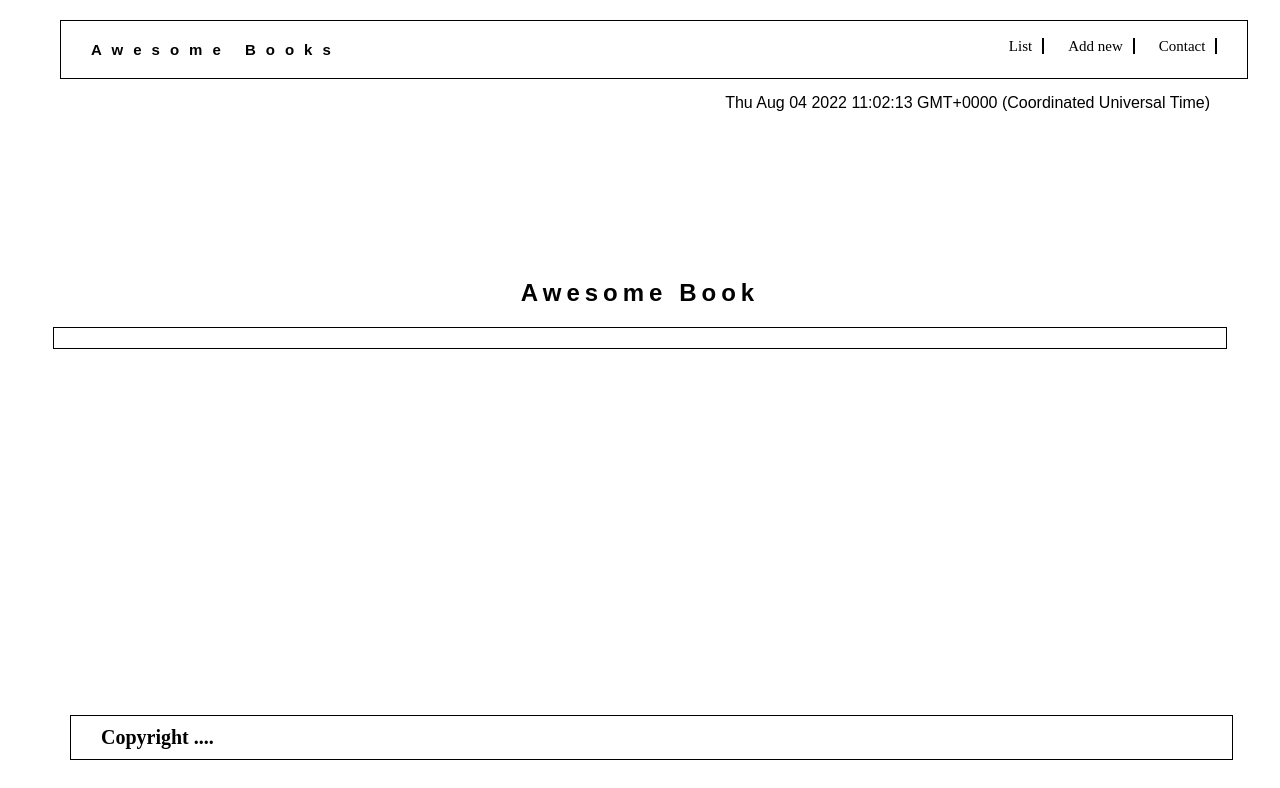
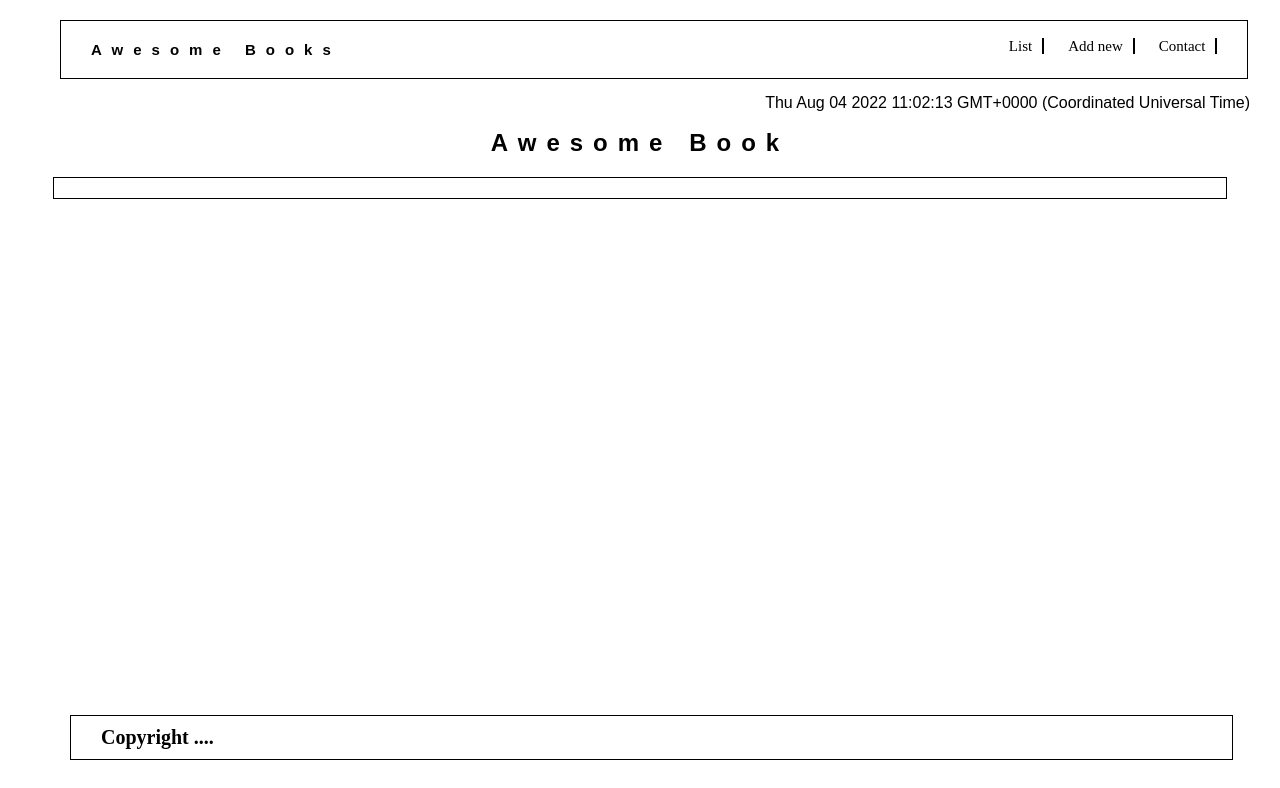
Before and after one commit to mahdimahdawi/BookCollection, a website: page index.html in a window 1280 px wide. Both pictures are taken after a click on the link "List". Drawn offline with Linux system fonts and the light colour scheme.

Commit message:
fix styling on page

```diff
--- a/index.html
+++ b/index.html
@@ -23,7 +23,7 @@
   </nav>
   <section class="book-section">
     <div class="book-list-page" id="list">
-      <h1 class="page-title">Awesome Book</h1>
+      <h1 class="book-heading">Awesome Book</h1>
       <div class="book-list"></div>
     </div>
 
--- a/styles.css
+++ b/styles.css
@@ -34,7 +34,7 @@ li {
 
 .date-time {
   float: right;
-  margin-right: 70px;
+  margin-right: 30px;
   margin-top: -5px;
   font-family: sans-serif;
 }
@@ -91,8 +91,8 @@ li {
   justify-content: space-between;
 }
 
-.book-div:nth-of-type(odd){
-  background-color: rgb(160, 137, 137);
+.book-div:nth-of-type(odd) {
+  background-color: gray;
 }
 
 .remove-btn {
@@ -142,3 +142,9 @@ input {
   font-size: 20px;
   font-weight: 600;
 }
+
+.book-heading {
+  margin-top: 20px;
+  font-family: sans-serif;
+  letter-spacing: 10px;
+}
```
